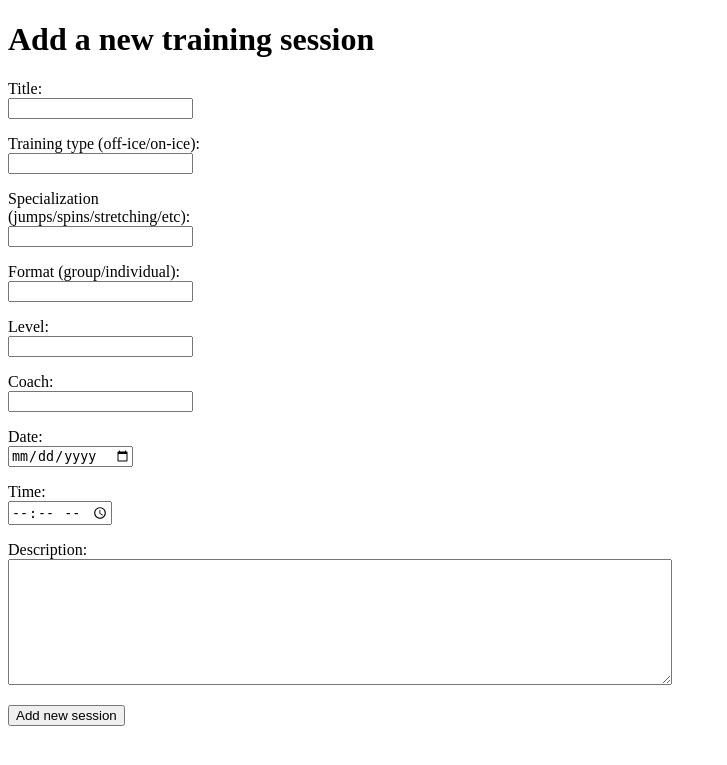
After one commit to Verona363/FigureSkatingStudioApp, a Flask app: page /new_item in a window 1280 px wide. The commit adds this page. Shown: the top 765 px of the page, without its empty margins (0-727 px from the left). Run offline with Flask 3, Linux system fonts and the light colour scheme.

Commit message:
Add new item form

```diff
--- a/app.py
+++ b/app.py
@@ -12,6 +12,33 @@ app.secret_key = config.secret_key
 def index():
     return render_template( "index.html")
     #should b added here loginhtml
+
+@app.route("/new_item")
+def new_item():
+    return render_template( "new_item.html")
+
+@app.route("/create_item", methods=["POST"])
+def create_item():
+    title = request.form["title"]
+    training_type= request.form["training_type"]
+    specialization= request.form["specialization"]
+    format= request.form["format"]
+    training_level= request.form["training_level"]
+    coach= request.form["coach"]
+    training_date= request.form["training_date"]
+    training_time= request.form["training_time"]
+    training_description=request.form["training_description"]
+    user_id=session["user_id"]
+
+    sql = """INSERT INTO items
+    (title, training_type, specialization, format, training_level, coach, training_date, training_time, training_description, user_id)
+    VALUES (?, ?, ?, ?, ?, ?, ?, ?, ?, ?)"""
+
+    db.execute(sql, [
+        title, training_type, specialization, format,
+        training_level, coach, training_date, training_time,
+        training_description, user_id
+    ])
 
 
 @app.route("/register")
@@ -48,14 +75,19 @@ def login():
         username = request.form["username"]
         password = request.form["password"]
 
-        sql = "SELECT password_hash FROM users WHERE username = ?"
-        password_hash = db.query(sql, [username])[0][0]
+        sql = "SELECT id, password_hash FROM users WHERE username = ?"
+        result = db.query(sql, [username])[0]
+        # result looks like {id": 1, "password_hash": "hashed_password_here"}
+        user_id=result["id"]
+        password_hash=result["password_hash"]
+        #password_hash=db.query(sql, [username])[0][0]
         #executes SELECT password_hash FROM users WHERE username = ?
         #The ? is replaced safely with username
         #[("pbkdf2:sha256:600000$abc123$xyz...",)]
         #A database query always returns: a list of rows
         #each row is a tuple of column
         if check_password_hash(password_hash, password):
+            session["user_id"]=user_id
             session["username"] = username
             return redirect("/")
         #redirecting to the main page afer login
@@ -65,4 +97,5 @@ def login():
 @app.route("/logout")
 def logout():
     del session["username"]
+    del session["user_id"]
     return redirect("/")
--- a/templates/index.html
+++ b/templates/index.html
@@ -10,7 +10,7 @@
 
   {% if session.username %}
   <p>
-    Olet kirjautunut nimellä {{ session.username }}
+    Olet kirjautunut nimellä {{ session.username }}, id number is {{session.user_id}}
   </p>
   {% endif %}
 
@@ -19,6 +19,10 @@
     <a href="/register">Create ID</a>
     <a href="/logout">Log out</a>
   </p>
+
+  <p>
+    <a href="/new_item"> Add a new training session </a>
+  </p>
 </body>
 
 </html>
--- /dev/null
+++ b/templates/new_item.html
@@ -0,0 +1,52 @@
+<!DOCTYPE html>
+<html>
+
+<head>
+  <title>New training session</title>
+</head>
+
+<body>
+    <h1>Add a new training session</h1>
+  <form action="/create_item" method="post">
+    <p>
+      Title: <br />
+      <input type="text" name="title" />
+    </p>
+    <p>
+      Training type (off-ice/on-ice): <br />
+      <input type="text" name="training_type" />
+    </p>
+    <p>
+      Specialization  <br />
+      (jumps/spins/stretching/etc): <br />
+      <input type="text" name="specialization" />
+    </p>
+    <p>
+      Format (group/individual): <br />
+      <input type="text" name="format" />
+    </p>
+    <p>
+      Level: <br />
+      <input type="text" name="training_level" />
+    </p>
+    <p>
+      Coach: <br />
+      <input type="text" name="coach" />
+    </p>
+    <p>
+      Date: <br />
+      <input type="date" name="training_date" />
+    </p>
+    <p>
+      Time: <br />
+      <input type="time" name="training_time" />
+    </p>
+    <p>
+      Description: <br />
+      <textarea name="training_description" rows="8" cols="80"></textarea>
+    </p>
+    <input type="submit" value="Add new session" />
+  </form>
+</body>
+
+</html>
```
Also changed, not shown: schema.sql (+14 -0 lines).
